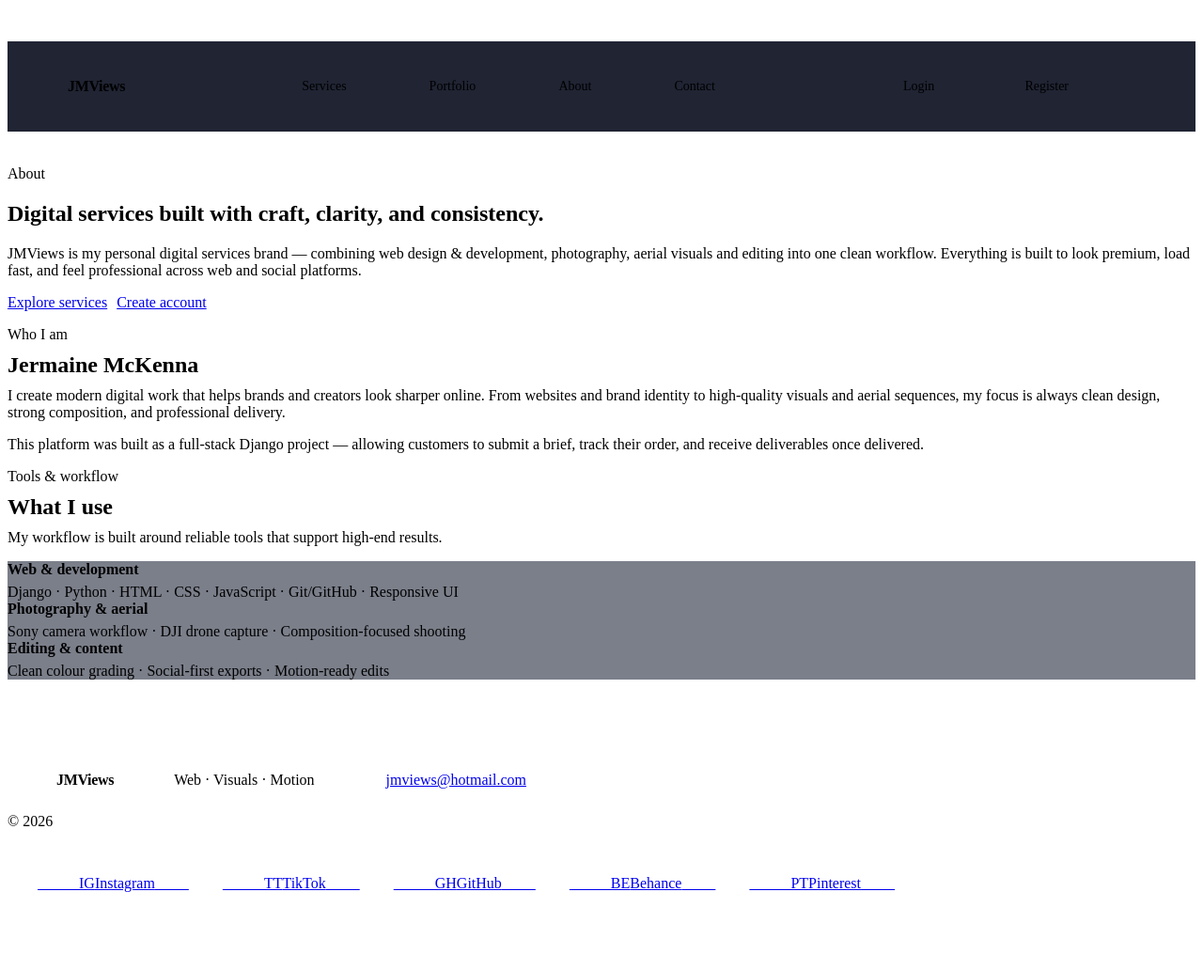
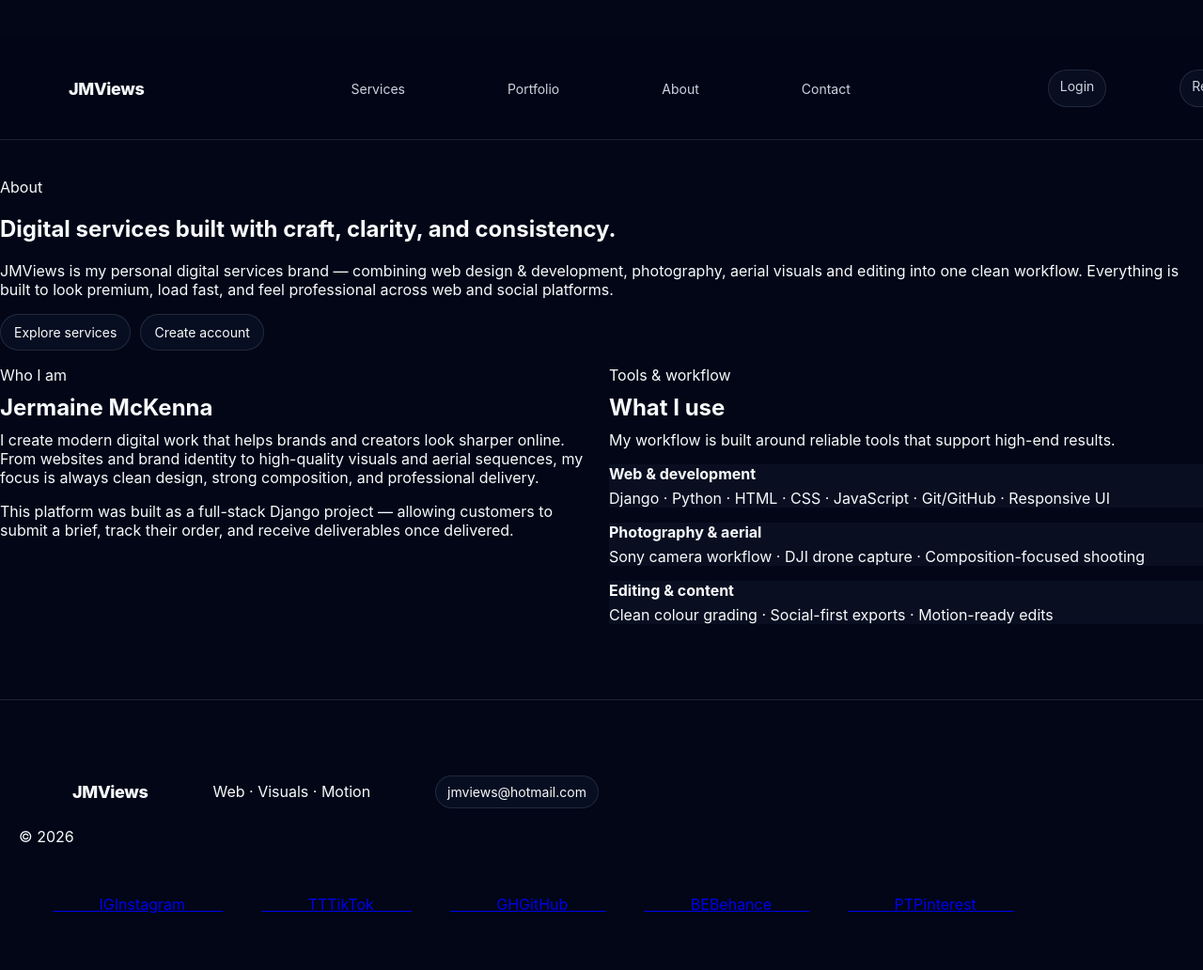
Before and after one commit to JermaineMckenna/jmviewsp4, a Django app: page /about/ in a window 1280 px wide. Shown: the whole page at 94% size. Before the commit the page ends 949 px from the top, so only its background shows below. Run offline with Django 4.2, Linux system fonts and the light colour scheme.

Commit message:
css fixed

```diff
--- a/static/css/styles.css
+++ b/static/css/styles.css
@@ -1,22 +1,70 @@
-/* =========================
+/* ============================= */
 
-   HEADER / NAVBAR (DESKTOP)
+/* ROOT + BASE */
 
-========================= */
+/* ============================= */
+
+:root{
+
+--bg:#020617;
+
+--panel:#0f172abf;
+
+--panel-2:rgba(15,23,42,.55);
+
+--border:rgba(148,163,184,.18);
+
+--text:#f8fafc;
+
+--muted:#cbd5e1;
+
+--accent:#34d399;
+
+--radius:16px;
+
+--radius-pill:999px;
+
+--shadow:0 10px 30px rgba(0,0,0,.25);
+
+}
+
+*{ box-sizing:border-box; }
+
+html,body{
+
+margin:0;
+
+width:100%;
+
+overflow-x:hidden;
+
+background:var(--bg);
+
+color:var(--text);
+
+font-family:-apple-system,BlinkMacSystemFont,"Segoe UI",Roboto;
+
+}
+
+/* ============================= */
+
+/* HEADER (DESKTOP CLEAN) */
+
+/* ============================= */
 
 .site-header{
 
-  background:rgba(2,6,23,.88);
+background:rgba(2,6,23,.75);
 
-  backdrop-filter:blur(10px);
+backdrop-filter:blur(12px);
 
 border-bottom:1px solid var(--border);
 
-}
+position:sticky;
 
-.site-header .container{
+top:0;
 
-  padding:12px 16px;
+z-index:100;
 
 }
 
@@ -28,7 +76,9 @@
 
 justify-content:space-between;
 
-  gap:24px;
+gap:30px;
+
+padding:14px 16px;
 
 }
 
@@ -36,13 +86,13 @@
 
 font-weight:800;
 
-  letter-spacing:-.02em;
+font-size:18px;
+
+letter-spacing:-0.02em;
 
 text-decoration:none;
 
 color:var(--text);
-
-  white-space:nowrap;
 
 }
 
@@ -54,25 +104,31 @@
 
 align-items:center;
 
-  justify-content:flex-end;
+justify-content:space-between;
+
+width:100%;
 
 gap:20px;
 
-  width:100%;
+}
+
+.nav-links{
+
+display:flex;
+
+gap:20px;
 
 }
-
-.nav-links,
 
 .nav-auth{
 
 display:flex;
 
-  align-items:center;
-
-  gap:14px;
+gap:12px;
 
 }
+
+/* NAV LINKS */
 
 .nav a{
 
@@ -82,17 +138,11 @@
 
 font-size:14px;
 
-  padding:8px 10px;
+padding:8px 12px;
 
 border-radius:999px;
 
-  display:inline-flex;
-
-  align-items:center;
-
-  justify-content:center;
-
-  white-space:nowrap;
+transition:all .25s ease;
 
 }
 
@@ -148,120 +214,208 @@
 
 grid-area:brand;
 
-    font-size:16px;
+}
 
-    margin:0;
+.nav-toggle{
+
+grid-area:toggle;
+
+display:flex;
 
 }
 
-  /* IMPORTANT: flatten nav */
+/* NAV STRUCTURE */
 
 .nav{
 
-    display:contents;
+grid-area:links;
+
+flex-direction:column;
+
+align-items:stretch;
+
+display:none;
 
 }
 
-  /* LOGIN / REGISTER */
+/* ACTIVE STATE (you'll toggle this with JS later) */
+
+.nav.active{
+
+display:flex;
+
+}
+
+/* LINKS */
+
+.nav-links{
+
+display:grid;
+
+grid-template-columns:repeat(2,1fr);
+
+gap:8px;
+
+}
+
+.nav-links a{
+
+text-align:center;
+
+padding:10px 6px;
+
+font-size:13px;
+
+background:rgba(255,255,255,.03);
+
+}
+
+/* AUTH */
+
+.nav-auth{
+
+display:flex;
+
+justify-content:center;
+
+gap:10px;
+
+margin-top:6px;
+
+}
+
+}
+
+/* ============================= */
+
+/* OPTIONAL: 2 ROW MODE (NO HAMBURGER) */
+
+/* ============================= */
+
+/* If you DON'T want hamburger, uncomment this:
+
+@media (max-width:640px){
+
+.nav{
+
+display:grid !important;
+
+grid-template-columns:1fr auto;
+
+grid-template-areas:
+
+"links links"
+
+"auth auth";
+
+}
+
+.nav-links{
+
+grid-area:links;
+
+grid-template-columns:repeat(4,1fr);
+
+}
 
 .nav-auth{
 
 grid-area:auth;
 
-    display:flex;
-
-    justify-content:flex-end;
-
-    gap:6px;
-
-  }
-
-  .nav-auth a{
-
-    font-size:10.5px;
-
-    padding:6px 8px;
-
-  }
-
-  /* MAIN LINKS */
-
-  .nav-links{
-
-    grid-area:links;
-
-    display:grid;
-
-    grid-template-columns:repeat(4,1fr);
-
-    gap:6px;
-
-    width:100%;
-
-  }
-
-  .nav-links a{
-
-    font-size:11.5px;
-
-    padding:6px 4px;
-
-    text-align:center;
-
-    width:100%;
-
-  }
-
-  /* REMOVE GAP UNDER NAVBAR */
-
-  main.container{
-
-    padding-top:6px;
-
-  }
-
-  main.container > *:first-child{
-
-    margin-top:0;
-
-  }
-
-  .hero-video{
-
-    margin-top:0;
+justify-content:center;
 
 }
 
 }
 
-/* =========================
+*/
 
-   VERY SMALL PHONES
+/* ============================= */
 
-========================= */
+/* KEEP YOUR EXISTING STYLES */
 
-@media (max-width:420px){
+/* ============================= */
 
-  .brand{
+/* HERO VIDEO (unchanged) */
 
-    font-size:15px;
+.hero-video{
+
+position:relative;
+
+min-height:620px;
+
+border-radius:24px;
+
+overflow:hidden;
+
+display:flex;
+
+align-items:center;
+
+padding:48px;
 
 }
 
-  .nav-auth a{
+.hero-video video{
 
-    font-size:10px;
+position:absolute;
 
-    padding:5px 6px;
+inset:0;
+
+width:100%;
+
+height:100%;
+
+object-fit:cover;
 
 }
 
-  .nav-links a{
+/* GRID + CARDS (unchanged) */
 
-    font-size:11px;
+.grid{ display:grid; gap:16px; }
 
-    padding:5px 2px;
+.grid.two{
+
+grid-template-columns:repeat(2,1fr);
 
 }
 
+@media (max-width:900px){
+
+.grid.two{ grid-template-columns:1fr; }
+
 }
+
+/* BUTTONS */
+
+.btn,.pill{
+
+padding:10px 14px;
+
+border-radius:999px;
+
+border:1px solid var(--border);
+
+background:var(--panel-2);
+
+color:var(--text);
+
+text-decoration:none;
+
+font-size:14px;
+
+}
+
+/* FOOTER */
+
+.site-footer{
+
+border-top:1px solid var(--border);
+
+margin-top:40px;
+
+padding:20px;
+
+}
+
+/* ============================= */
```
Also changed, not shown: other parts of static/css/styles.css (+38 -22 lines). Lines whose indentation alone changed are shown as unchanged.
